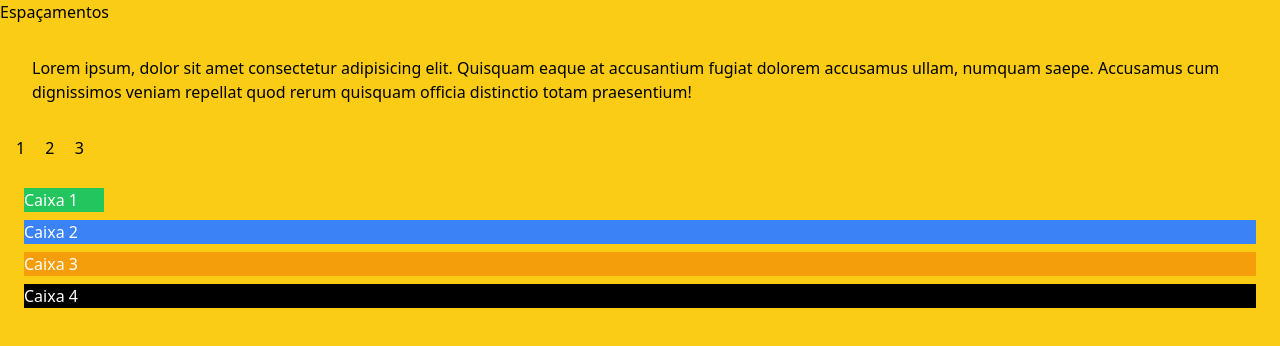
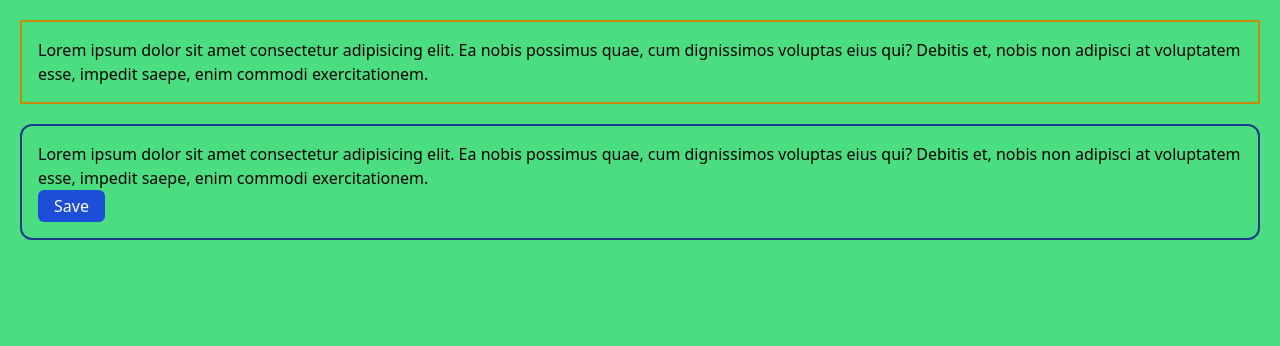
Before and after one commit to luissouzadeveloper/Tailwind-CSS, a website: page src/index.html in a window 1280 px wide. Drawn offline with Linux system fonts and the light colour scheme.

Commit message:
Aula 04 - Bordas

```diff
--- a/src/index.html
+++ b/src/index.html
@@ -3,30 +3,21 @@
 <head>
     <meta charset="UTF-8">
     <meta name="viewport" content="width=device-width, initial-scale=1.0">
-    <title>Tailwind spacings</title>
+    <title>Bordas</title>
 
     <!-- Tailwind -->
     <link rel="stylesheet" href="./output.css">
 </head>
-<body class="bg-yellow-400">
-    <!-- Espaçamentos -->
-    <h1>Espaçamentos</h1>
-
-    <div class="p-4 m-4">
-        Lorem ipsum, dolor sit amet consectetur adipisicing elit. Quisquam eaque at accusantium fugiat dolorem accusamus ullam, numquam saepe. Accusamus cum dignissimos veniam repellat quod rerum quisquam officia distinctio totam praesentium!
+<body class="bg-green-400">
+    <!-- Bordas -->
+    <div class="m-5 p-4 border-2 border-yellow-600">
+        Lorem ipsum dolor sit amet consectetur adipisicing elit. Ea nobis possimus quae, cum dignissimos voluptas eius qui? Debitis et, nobis non adipisci at voluptatem esse, impedit saepe, enim commodi exercitationem.
     </div>
 
-    <div class="m-4 space-x-4">
-        <span>1</span>
-        <span>2</span>
-        <span>3</span>
-    </div>
-
-    <div class="m-3 p-3 space-y-2 text-white">
-        <div class="bg-green-500 w-20">Caixa 1</div>
-        <div class="bg-blue-500">Caixa 2</div>
-        <div class="bg-amber-500">Caixa 3</div>
-        <div class="bg-black">Caixa 4</div>
+    <div class="m-5 p-4 border-2 border-blue-900 rounded-xl">
+        Lorem ipsum dolor sit amet consectetur adipisicing elit. Ea nobis possimus quae, cum dignissimos voluptas eius qui? Debitis et, nobis non adipisci at voluptatem esse, impedit saepe, enim commodi exercitationem.
+        <br>
+        <button class="bg-blue-700 px-4 py-1 rounded-md text-white hover:ring-2 ring-gray-400">Save</button>
     </div>
 </body>
 </html>
```
Also changed, not shown: src/output.css.
